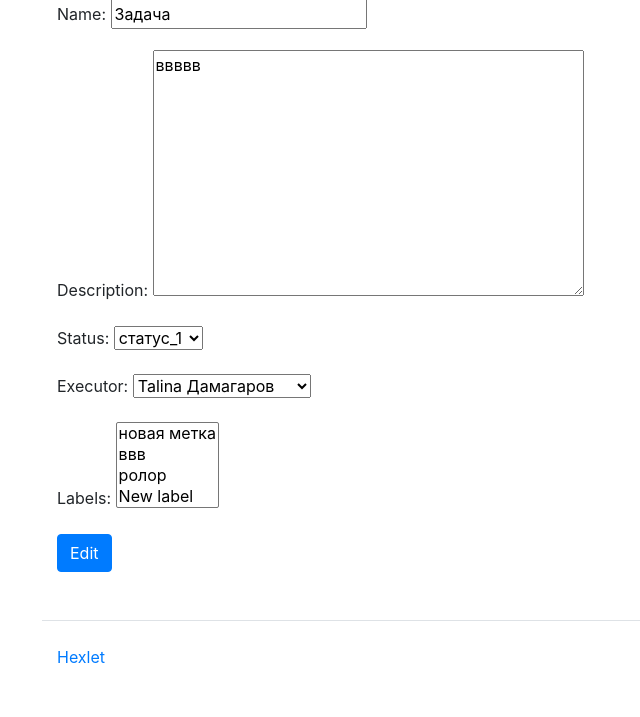
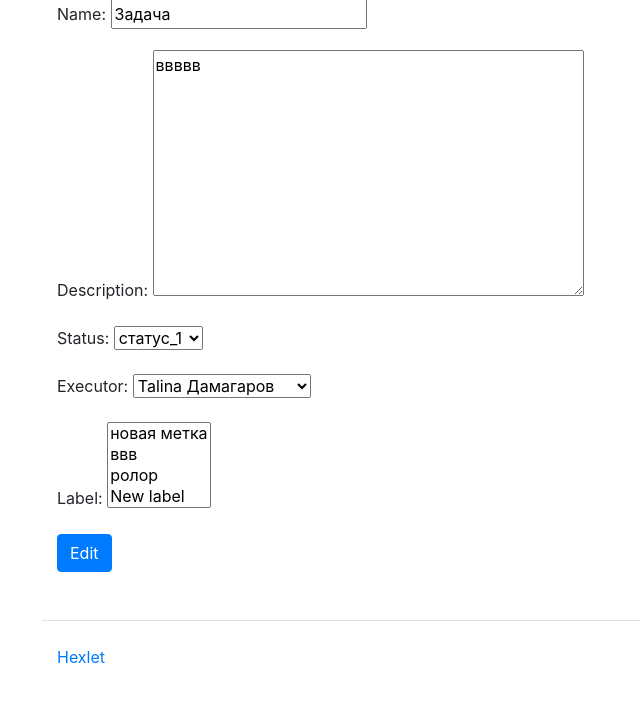
Before and after one commit to eleron96/Task-Manager, a Django app: page /tasks/1/update/ in a window 1280 px wide. Shown: the part 119-836 px from the top of the page, without its empty margins (28-668 px from the left). Run offline with Django 4.2, Linux system fonts and the light colour scheme; a user stored in the database is signed in; data comes from the database, SQL or seed files in the repository; some libraries are stand-ins or nearby versions.

Commit message:
labels fixed 9

```diff
--- a/task_manager/tasks/forms.py
+++ b/task_manager/tasks/forms.py
@@ -11,21 +11,21 @@ from .models import Task
 
 
 class TaskForm(forms.ModelForm):
-    # name = forms.CharField(max_length=100, label=_('Name'))
-    # description = forms.CharField(widget=forms.Textarea, label=_('Description'))
-    # status = forms.ModelChoiceField(queryset=Status.objects.all(), label=_('Status'))
-    # executor = forms.ModelChoiceField(queryset=User.objects.all(), label=_('Executor'))
-    # label = forms.ModelMultipleChoiceField(
-    #     queryset=Labels.objects.all(),
-    #     required=False,
-    #     widget=forms.SelectMultiple,
-    #     label=_('Labels')
-    # )
+    name = forms.CharField(max_length=100, label=_('Name'))
+    description = forms.CharField(widget=forms.Textarea, label=_('Description'))
+    status = forms.ModelChoiceField(queryset=Status.objects.all(), label=_('Status'))
+    executor = forms.ModelChoiceField(queryset=User.objects.all(), label=_('Executor'))
+    label = forms.ModelMultipleChoiceField(
+        queryset=Labels.objects.all(),
+        required=False,
+        widget=forms.SelectMultiple,
+        label=_('Label')
+    )
 
 
     class Meta:
         model = Task
-        fields = ['name', 'description', 'status', 'executor', 'labels']
+        fields = ['name', 'description', 'status', 'executor', 'label']
 
 
     def clean_status(self):
@@ -36,7 +36,7 @@ class TaskForm(forms.ModelForm):
 
 
 class TaskFilterForm(forms.Form):
-    status = forms.ModelChoiceField(queryset=Status.objects.all(), required=False)
-    executor = forms.ModelChoiceField(queryset=User.objects.all(), required=False)
-    label = forms.ModelChoiceField(queryset=Labels.objects.all(), required=False)
-    my_tasks = forms.BooleanField(required=False)
+    status = forms.ModelChoiceField(queryset=Status.objects.all(), required=False, label=_('Status'))
+    executor = forms.ModelChoiceField(queryset=User.objects.all(), required=False, label=_('Executor'))
+    label = forms.ModelChoiceField(queryset=Labels.objects.all(), required=False,  label=_('Label'))
+    my_tasks = forms.BooleanField(required=False, label=_('My tasks'))
```
Also changed, not shown: task_manager/templates/tasks/tasks.html (+40 -34 lines), task_manager/locale/ru/LC_MESSAGES/django.po, 1 other file.
